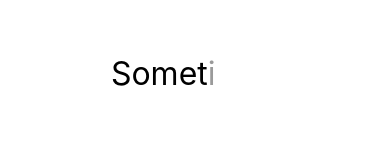
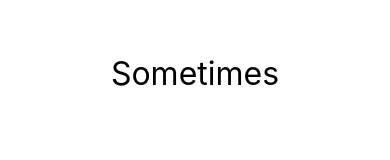
Before and after one commit to sometimes-app/frontend, a React Native app: screen /Login in a window 390 px wide. Shown: the part 307-467 px from the top of the page. Built offline with nearby package versions, Linux system fonts and the light colour scheme.

Commit message:
reivew comments

```diff
--- a/src/LoginScreen.js
+++ b/src/LoginScreen.js
@@ -8,7 +8,7 @@ const LoginScreen = ( {navigation} ) => {
       <View style={styles.container}>
         <FadeInAnimatedText
           text={'Sometimes'}
-          byChar={true}
+          byChar={false}
           duration={1000}
           textSize={32}
         >
```
Also changed, not shown: src/FadeInAnimatedText.js (renamed from src/FadeInAnimatedText.jsx).
